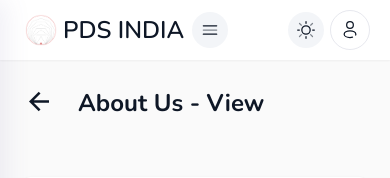
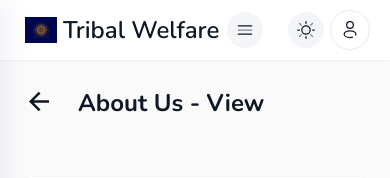
Before and after one commit to neha-surati/tribal_dashboard, a PHP site: page /about_us.php in a window 390 px wide. Shown: the top 178 px of the page. Run offline with PHP 8.4, Linux system fonts and the light colour scheme; the visitor is signed in with stand-in values (Sample User, id 1); data that the repository does not hold is empty; some libraries are stand-ins or nearby versions.

Commit message:
change website name and logo in header

```diff
--- a/header.php
+++ b/header.php
@@ -411,10 +411,10 @@ if (!isset($_SESSION["adminlogin"])) {
                     <div class="relative flex w-full items-center bg-white px-5 py-2.5 dark:bg-[#0e1726]">
                         <div class="horizontal-logo flex items-center justify-between ltr:mr-2 rtl:ml-2 lg:hidden">
                             <a class="main-logo flex shrink-0 items-center justify-center">
-                                <img class="w-8 ml-[5px] flex-none" src="assets/images/polygon_logo.png" alt="image" />
+                                <img class="w-8 ml-[5px] flex-none" src="assets/images/tribal_favicon.png" alt="image" />
                                 <span
-                                    class="text-2xl ltr:ml-1.5 rtl:mr-1.5 font-semibold align-middle lg:inline dark:text-white-light">PDS
-                                    INDIA</span>
+                                    class="text-2xl ltr:ml-1.5 rtl:mr-1.5 font-semibold align-middle lg:inline dark:text-white-light">Tribal Welfare
+                                </span>
                             </a>
 
                             <a href="javascript:;"
```
